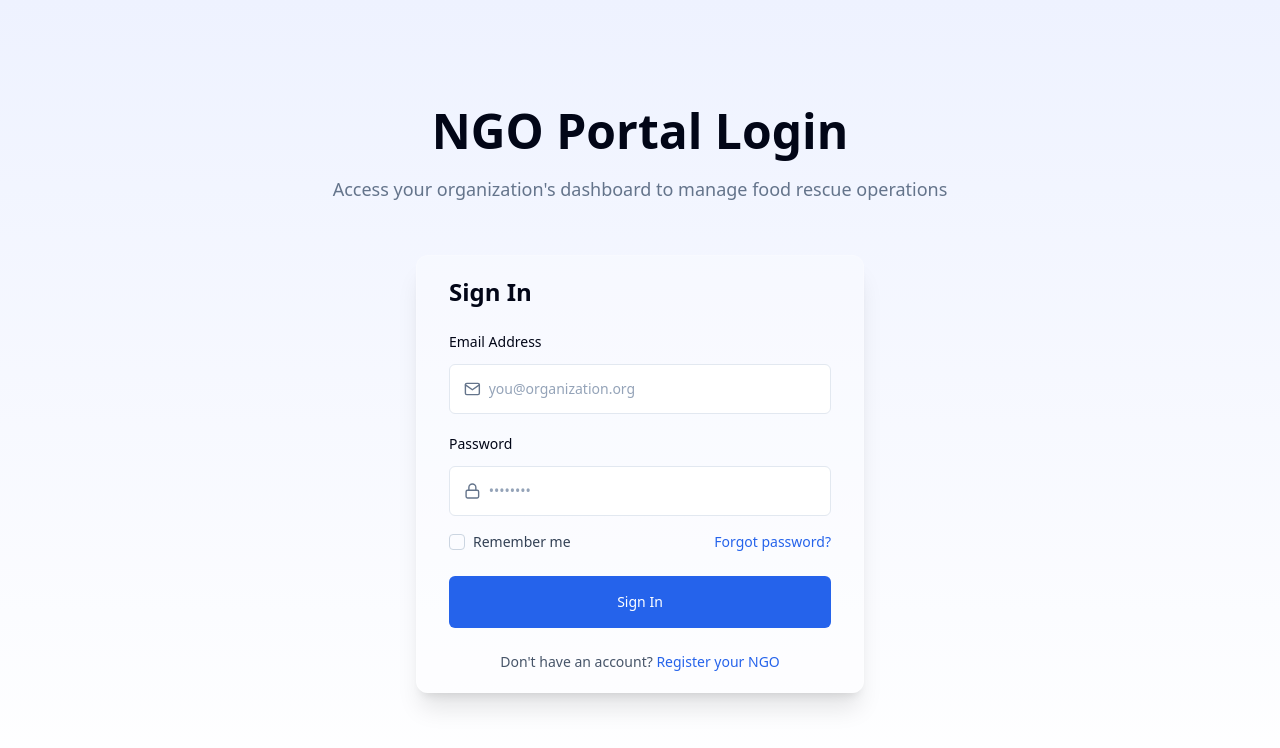
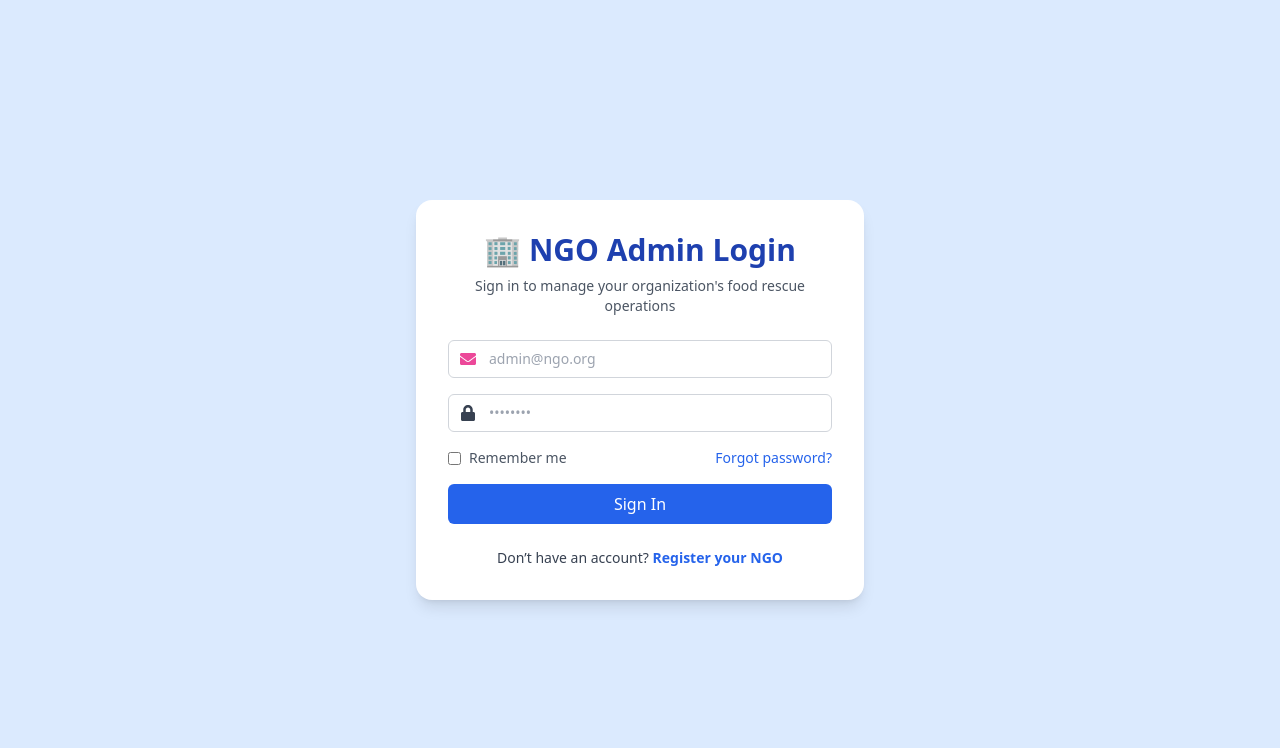
Before and after one commit to Vinay1489/Feed_The_Needy, a React (Vite) app in the folder frontend/: page /ngologin in a window 1280 px wide. Shown: the top 748 px of the page. Built offline with nearby package versions, Linux system fonts and the light colour scheme.

Commit message:
ngo login and register updated

```diff
--- a/frontend/src/App.jsx
+++ b/frontend/src/App.jsx
@@ -22,7 +22,6 @@ import FullPageAnimation from "./fallbacks/FullPageAnimation";
 import Loadable from "./Loadable.jsx";
 import RouteTransitionWrapper from "./RouteTransitionWrapper.jsx";
 import VolunteerResetPassword from "./components/VolunteerForgot/VolunteerResetPassword.jsx";
-import NGOAdminRegister from "./components/NGORegister/NGOAdminRegister.jsx";
 //import ForgotPasswordVolunteer from "./components/VolunteerForgot/ForgotPasswordVolunteer.jsx";
 
 
@@ -44,8 +43,12 @@ const ForgotPasswordDonor = Loadable(lazy(() => delayImport(() => import("./comp
 const DonorResetPassword = Loadable(lazy(() => delayImport(() => import("./components/DonorReset/DonorResetPassword"))));
 const DonorDashboard = Loadable(lazy(() => delayImport(() => import("./components/DonorDashboard/DonorDashboard"))));
 const VolunteerDashboard = Loadable(lazy(() => delayImport(() => import("./components/VolunteerDashboard/VolunteerDashboard"))));
-const NGOLogin = Loadable(lazy(() => delayImport(() => import("./components/NGoPortal/NGoLogin"))));
-const NGOSignup = Loadable(lazy(() => delayImport(() => import("./components/NGoPortal/NGOSignup"))));
+const NGOAdminLogin = Loadable(
+  lazy(() => delayImport(() => import("./components/NGoPortal/NGOAdminLogin.jsx")))
+);
+const NGOAdminRegister = Loadable(
+  lazy(() => delayImport(() => import("./components/NGORegister/NGOAdminRegister.jsx")))
+);
 const NGODashboard = Loadable(lazy(() => delayImport(() => import("./components/NGODashboard/NGODashboard"))));
 //const SmartExpiryEstimator= Loadable(lazy(() => delayImport(() => import("./components/Expiry/SmartExpiryEstimator"))));
 const ForgotPasswordVolunteer = Loadable(lazy(()=> delayImport(()=> import("./components/VolunteerForgot/ForgotPasswordVolunteer"))))
@@ -55,7 +58,7 @@ export default function App(){
       <RouteTransitionWrapper>
         <Routes>
           <Route path="/" element={<Home />} />
-          <Route path="/ngologin" element={<NGOLogin />} />
+          <Route path="/ngologin" element={<NGOAdminLogin/>} />
           <Route path="/ngologinforgot" element={<ForgotPassword />} />
           <Route path="/ngoregister" element={<NGOAdminRegister />} />
           <Route path="/ngologin/dashboard" element={<NGODashboard />} />
--- /dev/null
+++ b/frontend/src/components/NGoPortal/NGOAdminLogin.jsx
@@ -0,0 +1,101 @@
+import React, { useState } from "react";
+import { FaEnvelope, FaLock } from "react-icons/fa";
+
+const NGOAdminLogin = () => {
+  const [formData, setFormData] = useState({
+    email: "",
+    password: "",
+    remember: false,
+  });
+
+  const handleChange = (e) => {
+    const { name, value, type, checked } = e.target;
+    setFormData({ ...formData, [name]: type === "checkbox" ? checked : value });
+  };
+
+  const handleSubmit = (e) => {
+    e.preventDefault();
+    console.log("NGO Admin Login Submitted:", formData);
+    // Integrate your backend API call here
+  };
+
+  return (
+    <div className="min-h-screen bg-blue-100 flex items-center justify-center px-4">
+      <div className="bg-white p-8 rounded-2xl shadow-lg w-full max-w-md">
+        <h1 className="text-3xl font-bold text-center text-blue-800 mb-2">
+          🏢 NGO Admin Login
+        </h1>
+        <p className="text-center text-sm text-gray-600 mb-6">
+          Sign in to manage your organization's food rescue operations
+        </p>
+
+        <form onSubmit={handleSubmit} className="space-y-4">
+          <div className="relative">
+            <span className="absolute inset-y-0 left-0 flex items-center pl-3">
+              <FaEnvelope className="text-pink-500" />
+            </span>
+            <input
+              type="email"
+              name="email"
+              value={formData.email}
+              onChange={handleChange}
+              placeholder="admin@ngo.org"
+              required
+              className="pl-10 pr-3 py-2 w-full border border-gray-300 rounded-md text-sm focus:outline-none focus:ring-2 focus:ring-blue-400"
+            />
+          </div>
+
+          <div className="relative">
+            <span className="absolute inset-y-0 left-0 flex items-center pl-3">
+              <FaLock className="text-gray-700" />
+            </span>
+            <input
+              type="password"
+              name="password"
+              value={formData.password}
+              onChange={handleChange}
+              placeholder="••••••••"
+              required
+              className="pl-10 pr-3 py-2 w-full border border-gray-300 rounded-md text-sm focus:outline-none focus:ring-2 focus:ring-blue-400"
+            />
+          </div>
+
+          <div className="flex items-center justify-between text-sm">
+            <label className="flex items-center space-x-2">
+              <input
+                type="checkbox"
+                name="remember"
+                checked={formData.remember}
+                onChange={handleChange}
+                className="form-checkbox"
+              />
+              <span className="text-gray-600">Remember me</span>
+            </label>
+            <a href="#" className="text-blue-600 hover:underline">
+              Forgot password?
+            </a>
+          </div>
+
+          <button
+            type="submit"
+            className="w-full bg-blue-600 text-white py-2 rounded-md hover:bg-blue-700 font-medium"
+          >
+            Sign In
+          </button>
+        </form>
+
+        <p className="text-center text-sm text-gray-700 mt-6">
+          Don’t have an account?{" "}
+          <a
+            href="/admin/register"
+            className="text-blue-600 font-semibold hover:underline"
+          >
+            Register your NGO
+          </a>
+        </p>
+      </div>
+    </div>
+  );
+};
+
+export default NGOAdminLogin;
--- a/frontend/src/components/NGoPortal/NGoLogin.jsx
+++ /dev/null
@@ -1,122 +0,0 @@
-"use client";
-import React, { useState } from "react";
-import AuthLayout from "./AuthLayout";
-import { FiMail, FiLock } from "react-icons/fi";
-
-function NGOLogin() {
-  const [email, setEmail] = useState("");
-  const [password, setPassword] = useState("");
-  const [rememberMe, setRememberMe] = useState(false);
-
-  const handleSubmit = (e) => {
-    e.preventDefault();
-    console.log({ email, password, rememberMe });
-  };
-
-  return (
-    <AuthLayout
-      title="NGO Portal Login"
-      subtitle="Access your organization's dashboard to manage food rescue operations"
-    >
-      <div className="w-full max-w-md">
-        <form
-          onSubmit={handleSubmit}
-          className="flex flex-col px-8 py-5 mx-auto w-full text-sm rounded-xl border border-solid shadow-xl bg-white bg-opacity-30 border-white border-opacity-20 max-md:px-5"
-        >
-          <h2 className="text-2xl font-bold text-slate-950 mb-6">Sign In</h2>
-
-          {/* Email Input with Icon */}
-          <label className="font-medium text-slate-950 mb-1">
-            Email Address
-          </label>
-          <div className="flex items-center gap-2 px-3.5 py-3.5 mt-2 bg-white rounded-md border border-slate-200">
-            <FiMail className="text-slate-500 text-lg" />
-            <input
-              type="email"
-              value={email}
-              onChange={(e) => setEmail(e.target.value)}
-              placeholder="you@organization.org"
-              required
-              className="w-full bg-transparent outline-none text-slate-700 placeholder:text-slate-400"
-            />
-          </div>
-
-          {/* Password Input with Icon */}
-          <label className="font-medium text-slate-950 mt-5 mb-1">
-            Password
-          </label>
-          <div className="flex items-center gap-2 px-3.5 py-3.5 mt-2 bg-white rounded-md border border-slate-200">
-            <FiLock className="text-slate-500 text-lg" />
-            <input
-              type="password"
-              value={password}
-              onChange={(e) => setPassword(e.target.value)}
-              placeholder="••••••••"
-              required
-              className="w-full bg-transparent outline-none text-slate-700 placeholder:text-slate-400"
-            />
-          </div>
-
-          {/* Remember Me and Forgot Password */}
-          <div className="flex justify-between items-center mt-4">
-            <div className="flex gap-2 items-center">
-              <div
-                className={`flex justify-center items-center w-4 h-4 rounded border border-solid cursor-pointer ${
-                  rememberMe
-                    ? "bg-blue-600 border-blue-600"
-                    : "border-slate-300"
-                }`}
-                onClick={() => setRememberMe(!rememberMe)}
-              >
-                {rememberMe && (
-                  <svg
-                    width="10"
-                    height="8"
-                    viewBox="0 0 10 8"
-                    fill="none"
-                    xmlns="http://www.w3.org/2000/svg"
-                  >
-                    <path
-                      d="M9 1L3.5 6.5L1 4"
-                      stroke="white"
-                      strokeWidth="2"
-                      strokeLinecap="round"
-                      strokeLinejoin="round"
-                    />
-                  </svg>
-                )}
-              </div>
-              <label
-                className="text-sm text-slate-700 cursor-pointer"
-                onClick={() => setRememberMe(!rememberMe)}
-              >
-                Remember me
-              </label>
-            </div>
-            <a href="#" className="text-sm text-blue-600 hover:text-blue-800">
-              Forgot password?
-            </a>
-          </div>
-
-          {/* Sign In Button */}
-          <button
-            type="submit"
-            className="w-full px-6 py-4 mt-6 font-medium text-center bg-blue-600 rounded-md text-white hover:bg-blue-700 transition-colors"
-          >
-            Sign In
-          </button>
-
-          {/* Register Link */}
-          <div className="mt-6 text-center text-slate-600">
-            Don't have an account?{" "}
-            <a href="#" className="text-blue-600 hover:text-blue-800">
-              Register your NGO
-            </a>
-          </div>
-        </form>
-      </div>
-    </AuthLayout>
-  );
-}
-
-export default NGOLogin;
```
